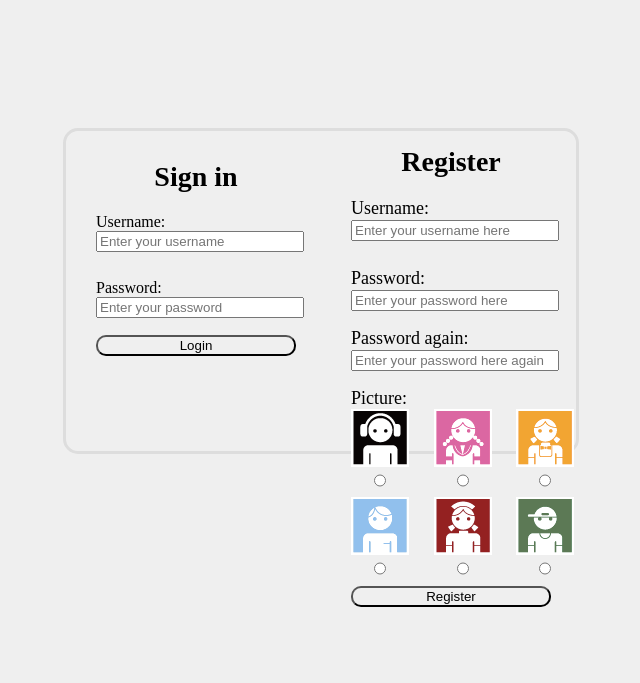
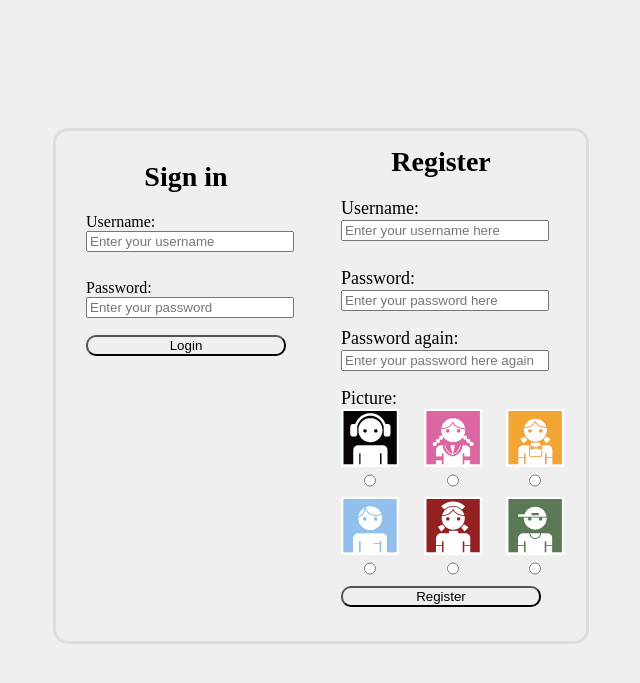
Before and after one commit to AvonGenesis/rawr_chat, a PHP site: page / in a window 1280 px wide. Shown: the top 683 px of the page, without its empty margins (319-959 px from the left). Run offline with PHP 8.4, Linux system fonts and the light colour scheme; some libraries are stand-ins or nearby versions.

Commit message:
Modify width and height to make room for pictures

```diff
--- a/css/loginForm.css
+++ b/css/loginForm.css
@@ -9,8 +9,8 @@ body {
     background-color: #EFEFEF;
     border-style:solid;
     border-collapse:inherit;
-    width: 450px;
-    height: 260px;
+    width: 470px;
+    height: 450px;
     padding: 30px;
 }
 #loginForm {
```
